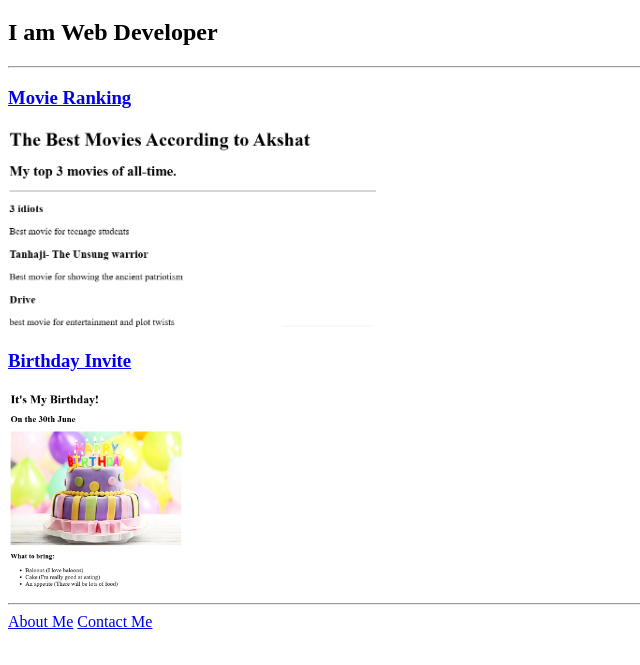
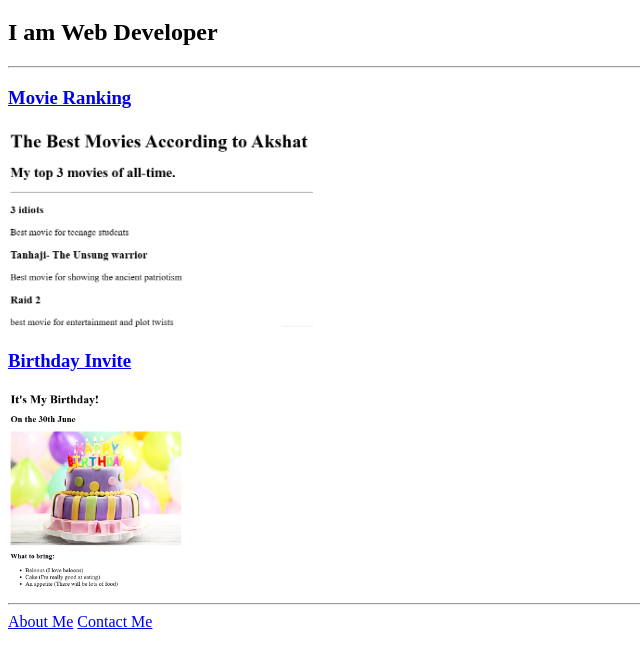
Before and after one commit to akshatshahd/html-portfolio, a plain HTML site: page index.html in a window 1280 px wide. Shown: the part 61-726 px from the top of the page, without its empty margins (0-640 px from the left). Drawn offline with Linux system fonts and the light colour scheme.

Commit message:
Add files via upload

```diff
--- a/index.html
+++ b/index.html
@@ -12,7 +12,7 @@
     <hr/>
 
     <h3><a href="./public/movie-ranking.html">Movie Ranking</a></h3>
-    <img src="./assets/images/Movie Ranking2.png" height="200" alt="movie ranking project">
+    <img src="./assets/images/Movie Ranking.png" height="200" alt="movie ranking project">
     <h3><a href="./public/birthday-invite.html">Birthday Invite</a></h3>
     <img src="./assets/images/Birthday Invite.png" height="200" alt="birthday invite project">
     <hr/>
```
Also changed, not shown: assets/images/Movie Ranking.png (added).
